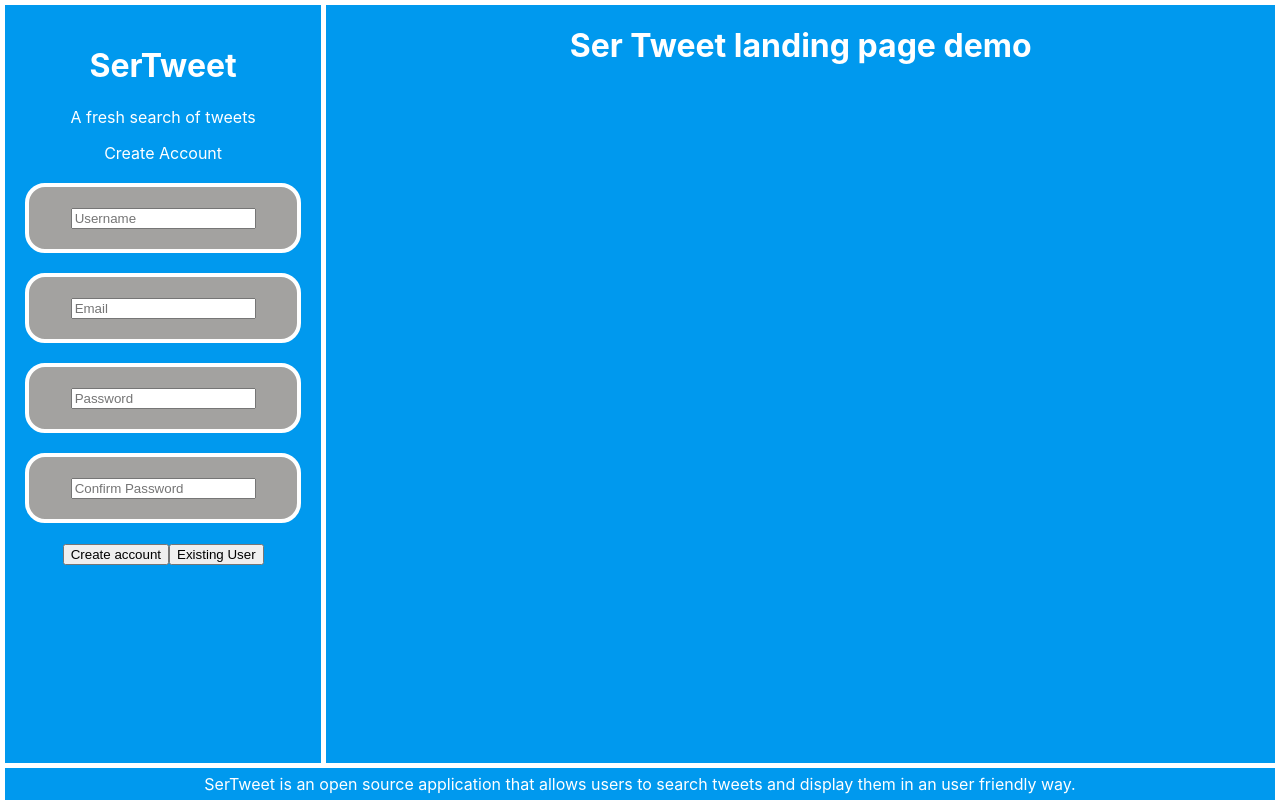
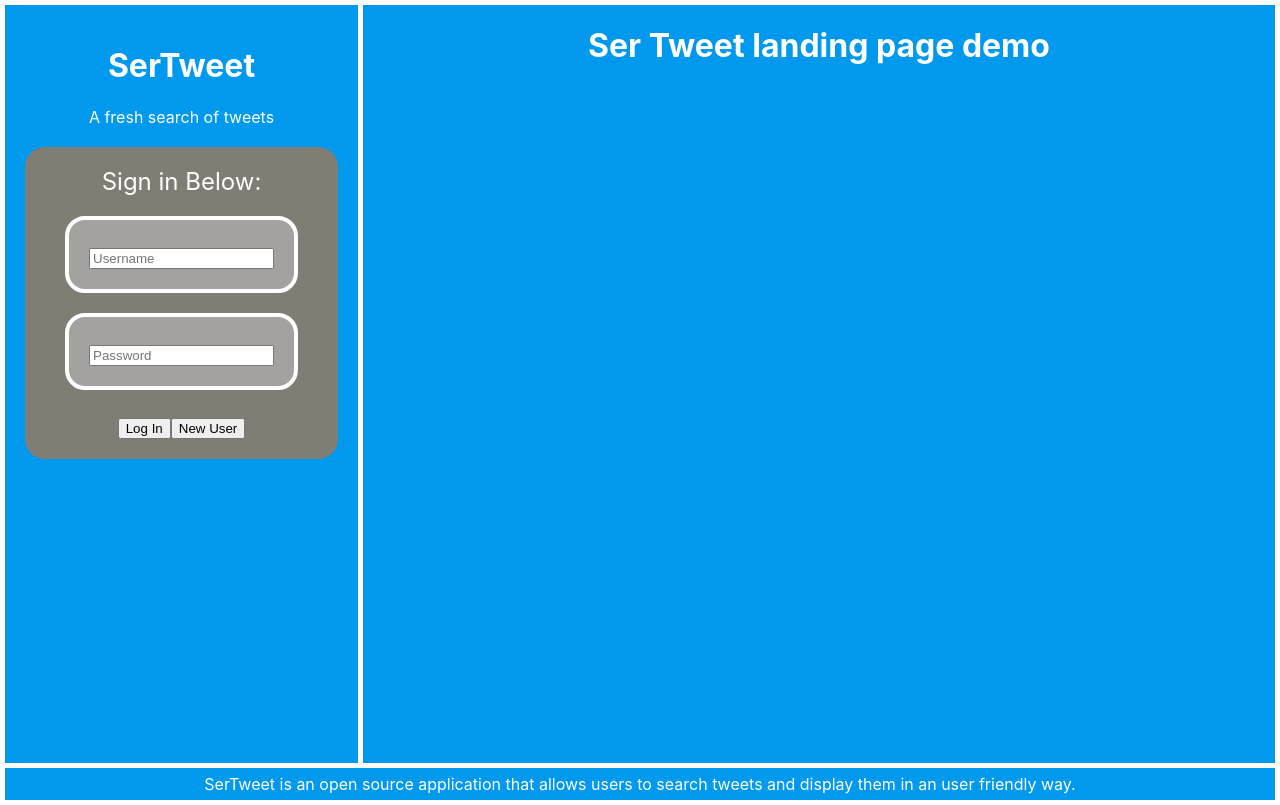
Before and after one commit to EA-Cortes/TweetFul, a React (Create React App) app in the folder tweetful/: page / in a window 1280 px wide. Built offline with nearby package versions, Linux system fonts and the light colour scheme.

Commit message:
Styling change, start the logInUser()

```diff
--- a/tweetful/src/components/LogIn.js
+++ b/tweetful/src/components/LogIn.js
@@ -4,7 +4,7 @@ import axios from 'axios';
 
 const LogIn = ()=> {
     const [name, setName] = useState("");
-    const [newUser, setNewUser] = useState(true);
+    const [newUser, setNewUser] = useState(false);
     const [username, setUsername] = useState("");
     const [email, setEmail] = useState("");
     const [password, setPassword] = useState("");
@@ -65,7 +65,7 @@ const LogIn = ()=> {
                             type="text">
                         </input>
                 </div>
-                <div class="logInForm">
+                <div className="logInForm">
                     <input value={password}
                         onChange={e => setPassword(e.target.value)}
                         placeholder="Password"
@@ -95,7 +95,7 @@ const LogIn = ()=> {
     }
 
     function logInUser(){
-
+        axios.post('/logIn', {username, password});
     }
 
 
```
